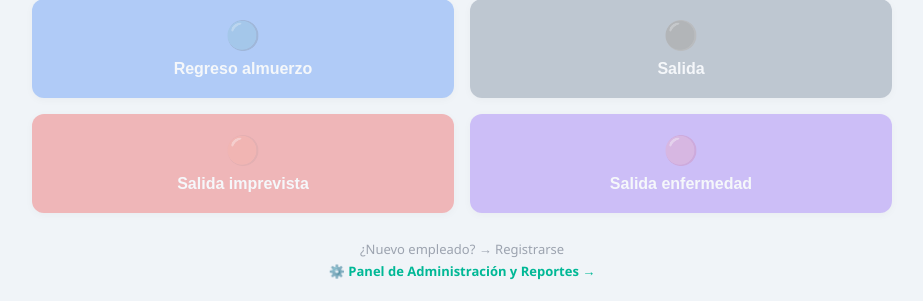
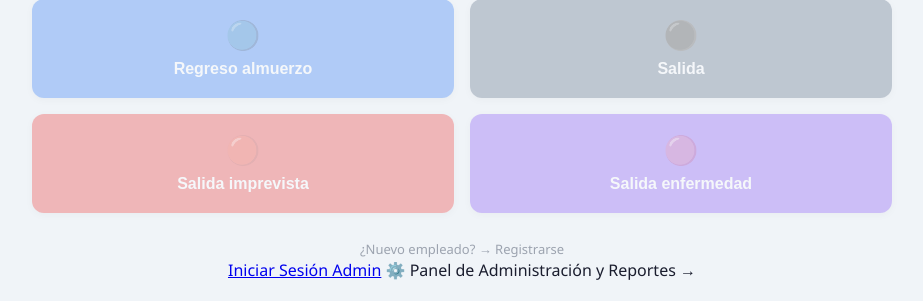
Before and after one commit to FernandoSerrano07/BIOCORE, a FastAPI app: page / in a window 1280 px wide. Shown: the part 595-896 px from the top of the page, without its empty margins (178-1101 px from the left). Run offline with FastAPI, Linux system fonts and the light colour scheme; parts of the project's set-up code (start-up, migrations or seed data) failed here and were passed over; some libraries are stand-ins or nearby versions.

Commit message:
Update marcaje.html

```diff
--- a/backend/templates/marcaje.html
+++ b/backend/templates/marcaje.html
@@ -226,7 +226,7 @@
         ¿Nuevo empleado? → Registrarse
     </a>
     <br>
-    <a href="/admin/login" style="color:#00b896; font-size:13px; text-decoration:none; font-weight: 600;">
+    <a href="/admin_login" class="btn btn-primary">Iniciar Sesión Admin</a>
         ⚙️ Panel de Administración y Reportes →
     </a>
 </div>
```
